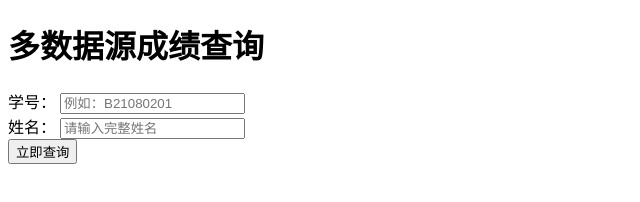
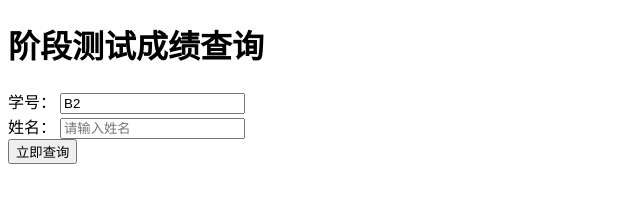
Before and after one commit to xuss-njupt/inquery, a plain HTML site: page index.html in a window 1280 px wide. Shown: the whole page, without its empty margins (0-640 px from the left). Drawn offline with Linux system fonts and the light colour scheme.

Commit message:
Update index.html

```diff
--- a/index.html
+++ b/index.html
@@ -1,25 +1,23 @@
 <!DOCTYPE html>
 <html lang="zh-CN">
 <head>
-    <meta charset="UTF-8">
-    <meta name="viewport" content="width=device-width, initial-scale=1.0">
-    <title>多数据源成绩查询系统</title>
+    <meta charset="utf-8">
+    <meta name="viewport" content="width=device-width, initial-scale=1.0, maximum-scale=1.0, user-scalable=no">
+    <title>阶段测试成绩查询</title>
     <link rel="stylesheet" href="style.css">
 </head>
 <body>
     <div class="container">
-        <h1>多数据源成绩查询</h1>
+        <h1>阶段测试成绩查询</h1>
 
         <div class="input-group">
             <label for="myid">学号：</label>
-            <input type="text" id="myid" class="form-input"
-                   placeholder="例如：B21080201" required>
+            <input type="text" id="myid" class="form-input" placeholder="请输入学号" value="B2">
         </div>
 
         <div class="input-group">
             <label for="name">姓名：</label>
-            <input type="text" id="name" class="form-input"
-                   placeholder="请输入完整姓名" required>
+            <input type="text" id="name" class="form-input" placeholder="请输入姓名">
         </div>
 
         <button class="submit-btn" onclick="queryScore()">立即查询</button>
```
